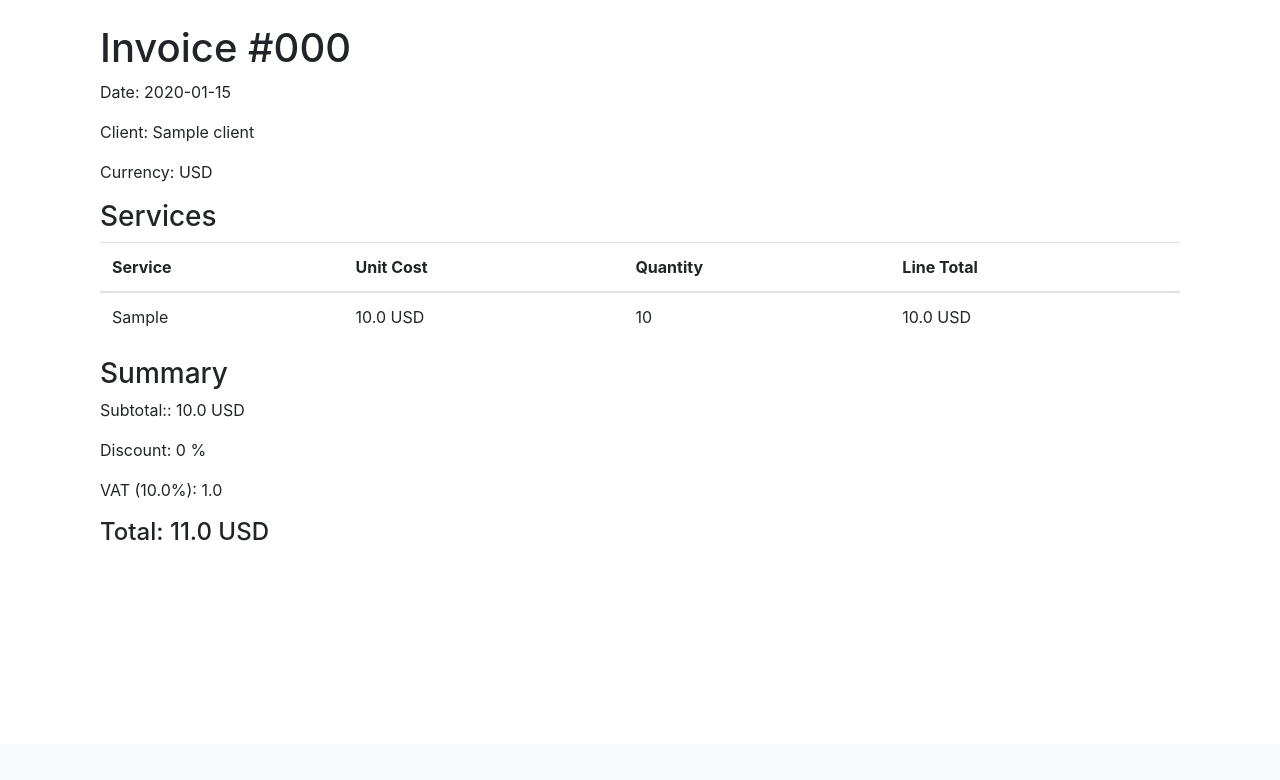
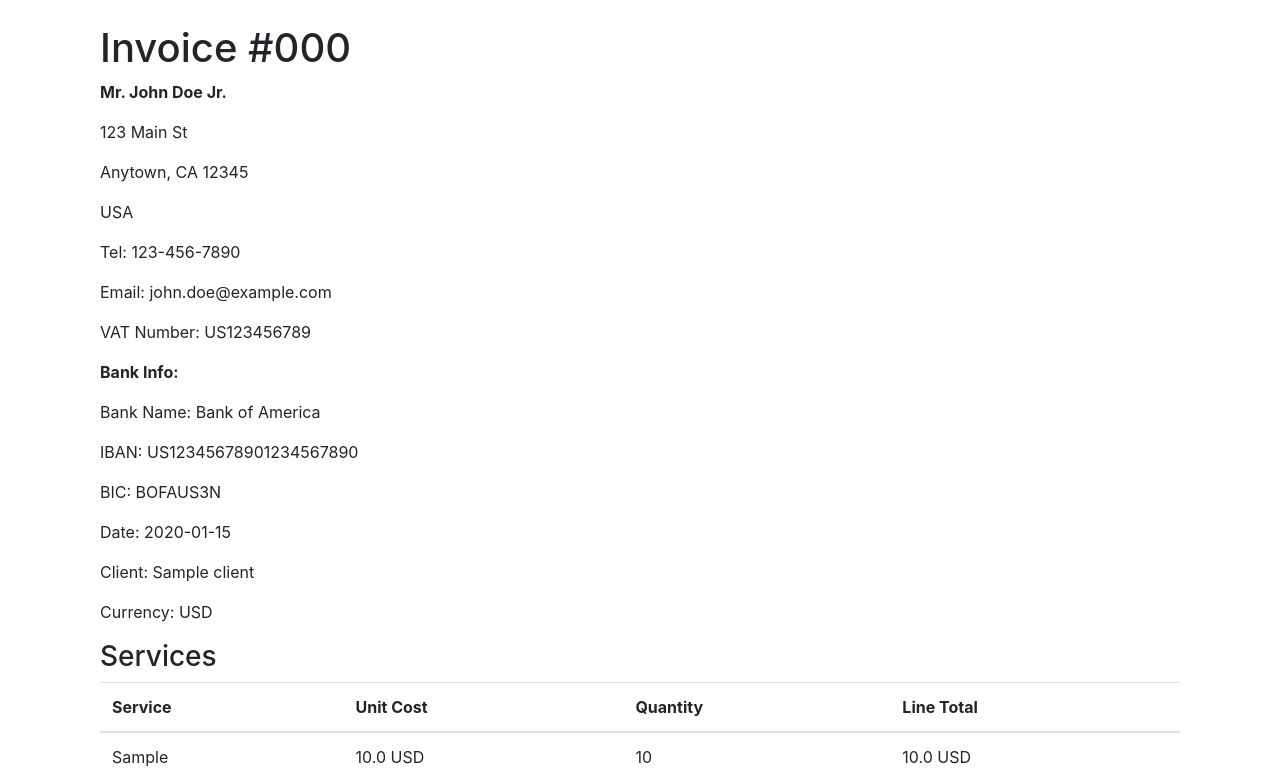
Before and after one commit to drfoehn/simple_invoice, a Flask app: page /print_invoice/1 in a window 1280 px wide. Shown: the part 56-836 px from the top of the page. Before the commit the page ends 597 px from the top, so only its background shows below. Run offline with Flask 3, Linux system fonts and the light colour scheme; tables that the repository leaves empty hold one stand-in row (values such as "Sample post"); some libraries are stand-ins or nearby versions.

Commit message:
Added Persona selection

```diff
--- a/app.py
+++ b/app.py
@@ -68,10 +68,10 @@ with app.app_context():
 # Define the routes
 @app.route('/')
 def index():
-    # Example of setting a session variable
+
     clients = Client.query.all()
     invoices = Invoice.query.all()  # Fetch all invoices
-    return render_template('index.html', clients=clients, invoices=invoices)
+    return render_template('index.html', clients=clients, invoices=invoices, PERSONAS=PERSONAS)  # Pass PERSONAS here
 
 
 @app.route('/create_client', methods=['POST', 'GET'])
@@ -264,11 +264,15 @@ def print_invoice(invoice_id):
     if request.method == 'GET':
         # Get the selected language from the query parameters
         selected_language = request.args.get('language', 'en')  # Default to English if not provided
+        selected_persona = request.args.get('persona', 'persona1')  # Default to the first persona
+
         language_dict = LANGUAGES.get(selected_language, LANGUAGES['en'])  # Fallback to English
+        persona_info = PERSONAS.get(selected_persona, PERSONAS['persona1'])  # Get persona info
 
         # Debugging: Print the selected language and dictionary
         print(f"Selected Language: {selected_language}")
-        print(f"Language Dictionary: {language_dict}")
+        print(f"Selected Persona: {selected_persona}")
+        print(f"Persona Info: {persona_info}")
 
         invoice = Invoice.query.get_or_404(invoice_id)
         services = InvoiceService.query.filter_by(invoice_id=invoice.id).all()
@@ -287,7 +291,17 @@ def print_invoice(invoice_id):
             vat_amount = total * (vat_percentage / 100)
             total += vat_amount  # Add VAT to total
 
-        return render_template('print_invoice.html', invoice=invoice, services=services, subtotal=subtotal, discount=discount, vat_amount=vat_amount, total=total, language_dict=language_dict)
+        # Pass PERSONAS to the template
+        return render_template('print_invoice.html',
+                               invoice=invoice,
+                               services=services,
+                               subtotal=subtotal,
+                               discount=discount,
+                               vat_amount=vat_amount,
+                               total=total,
+                               language_dict=language_dict,
+                               persona_info=persona_info,
+                               PERSONAS=PERSONAS)  # Include PERSONAS here
 
     elif request.method == 'POST':
         # Handle POST request logic here if needed
@@ -374,5 +388,52 @@ LANGUAGES = {
     }
 }
 
+# Define personas
+PERSONAS = {
+    'persona1': {
+        'prefix': 'Mr.',
+        'first_name': 'John',
+        'last_name': 'Doe',
+        'suffix': 'Jr.',
+        'address': {
+            'street': '123 Main St',
+            'city': 'Anytown',
+            'postal_code': '12345',
+            'state': 'CA',
+            'country': 'USA'
+        },
+        'tel': '123-456-7890',
+        'email': 'john.doe@example.com',
+        'vat_number': 'US123456789',
+        'bank_info': {
+            'bank_name': 'Bank of America',
+            'iban': 'US12345678901234567890',
+            'bic': 'BOFAUS3N'
+        }
+    },
+    'persona2': {
+        'prefix': 'Ms.',
+        'first_name': 'Jane',
+        'last_name': 'Smith',
+        'suffix': '',
+        'address': {
+            'street': '456 Elm St',
+            'city': 'Othertown',
+            'postal_code': '67890',
+            'state': 'NY',
+            'country': 'USA'
+        },
+        'tel': '987-654-3210',
+        'email': 'jane.smith@example.com',
+        'vat_number': 'US987654321',
+        'bank_info': {
+            'bank_name': 'Chase Bank',
+            'iban': 'US09876543210987654321',
+            'bic': 'CHASUS33'
+        }
+    }
+    # Add more personas as needed
+}
+
 if __name__ == '__main__':
     app.run(host='127.0.0.1', port=8080, debug=True)
--- a/templates/index.html
+++ b/templates/index.html
@@ -27,6 +27,11 @@
                     <td>{{ invoice.state }}</td>
                     <td>
                         <form method="GET" action="{{ url_for('print_invoice', invoice_id=invoice.id) }}" style="display:inline;">
+                            <select name="persona" id="persona_{{ invoice.id }}">
+                                {% for key, persona in PERSONAS.items() %}
+                                    <option value="{{ key }}">{{ persona.first_name }} {{ persona.last_name }}</option>
+                                {% endfor %}
+                            </select>
                             <select name="language" id="language_{{ invoice.id }}">
                                 <option value="en">English</option>
                                 <option value="fr">Français</option>
--- a/templates/print_invoice.html
+++ b/templates/print_invoice.html
@@ -6,6 +6,32 @@
 {% block content %}
 <div class="container mt-4">
     <h1>{{ language_dict['invoice'] }} #{{ invoice.invoice_number }}</h1>
+
+    <!-- Persona Selection -->
+    <!--<form method="GET" action="{{ url_for('print_invoice', invoice_id=invoice.id) }}">
+        <label for="persona">Select Persona:</label>
+        <select name="persona" id="persona">
+            {% for key, persona in PERSONAS.items() %}
+                <option value="{{ key }}">{{ persona.first_name }} {{ persona.last_name }}</option>
+            {% endfor %}
+        </select>
+        <input type="hidden" name="language" value="{{ request.args.get('language', 'en') }}">
+        <button type="submit" class="btn btn-info">Update</button>
+    </form> -->
+
+    <p><strong>{{ persona_info.prefix }} {{ persona_info.first_name }} {{ persona_info.last_name }} {{ persona_info.suffix }}</strong></p>
+    <p>{{ persona_info.address.street }}</p>
+    <p>{{ persona_info.address.city }}, {{ persona_info.address.state }} {{ persona_info.address.postal_code }}</p>
+    <p>{{ persona_info.address.country }}</p>
+    <p>Tel: {{ persona_info.tel }}</p>
+    <p>Email: {{ persona_info.email }}</p>
+    <p>VAT Number: {{ persona_info.vat_number }}</p>
+    <p><strong>Bank Info:</strong></p>
+    <p>Bank Name: {{ persona_info.bank_info.bank_name }}</p>
+    <p>IBAN: {{ persona_info.bank_info.iban }}</p>
+    <p>BIC: {{ persona_info.bank_info.bic }}</p>
+
+
     <p>{{ language_dict['date'] }}: {{ invoice.invoice_date }}</p>
     <p>{{ language_dict['client'] }}: {{ invoice.client.company_name }}</p>
     <p>{{ language_dict['currency'] }}: {{ invoice.currency }}</p>
```
